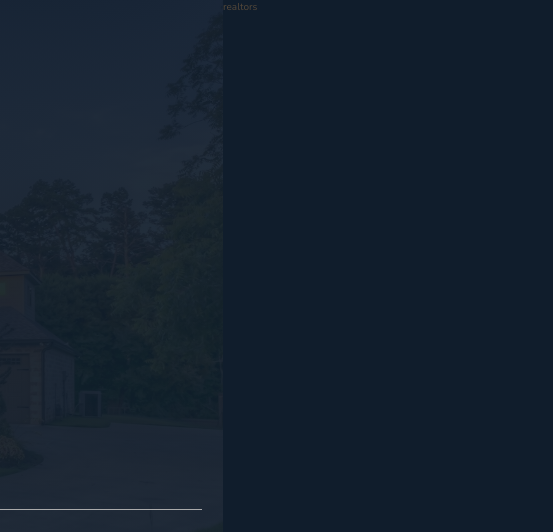
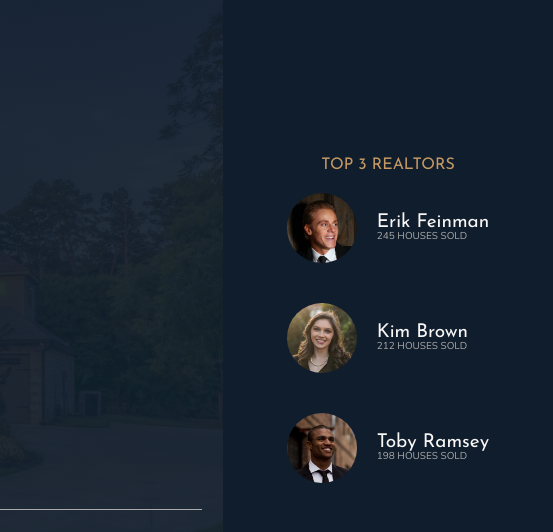
Before and after one commit to vivinmeth/nexter, a website: page index.html in a window 1280 px wide. Shown: the top 532 px of the page, 727-1280 px from the left. Drawn offline with nearby package versions, Linux system fonts and the light colour scheme.

Commit message:
realtors done

```diff
--- a/index.html
+++ b/index.html
@@ -29,7 +29,26 @@
             </div>
         </div>
         <div class="realtors">
-            realtors
+            <h3 class="heading-3">Top 3 Realtors</h3>
+            <div class="realtors__list">
+                <img src="img/realtor-1.jpeg" alt="Realtor 1" class="realtors__img">
+                <div class="realtors__details">
+                    <h4 class="heading-4 heading-4--light">Erik Feinman</h4>
+                    <p class="realtors__sold">245 houses sold</p>
+                </div>
+
+                <img src="img/realtor-2.jpeg" alt="Realtor 2" class="realtors__img">
+                <div class="realtors__details">
+                    <h4 class="heading-4 heading-4--light">Kim Brown</h4>
+                    <p class="realtors__sold">212 houses sold</p>
+                </div>
+
+                <img src="img/realtor-3.jpeg" alt="Realtor 3" class="realtors__img">
+                <div class="realtors__details">
+                    <h4 class="heading-4 heading-4--light">Toby Ramsey</h4>
+                    <p class="realtors__sold">198 houses sold</p>
+                </div>
+            </div>
         </div>
         <section class="features">
             <div class="feature">
--- a/sass/_realtors.scss
+++ b/sass/_realtors.scss
@@ -2,4 +2,33 @@
   background-color: $color-secondary;
   grid-row: 1 / 2;
   grid-column: col-start 7 / full-end;
+  padding: 3rem;
+
+  display: grid;
+  grid-row-gap: 2rem;
+  align-content: center;
+  justify-content: center;
+  justify-items: center;
+
+
+  &__list{
+    display: grid;
+    grid-template-columns: min-content 1fr;
+    align-items: center;
+    grid-column-gap: 2rem;
+    grid-row-gap: 5vh;
+
+  }
+
+  &__img{
+    width: 7rem;
+    border-radius: 50%;
+    display: block;
+  }
+
+  &__sold{
+    text-transform: uppercase;
+    color: $color-grey-light-2;
+    margin-top: -3px;
+  }
 }
```
Also changed, not shown: css/style.css.
